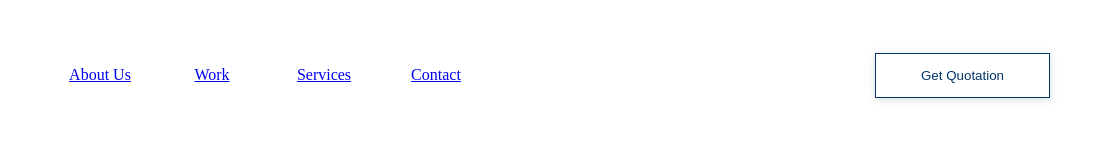
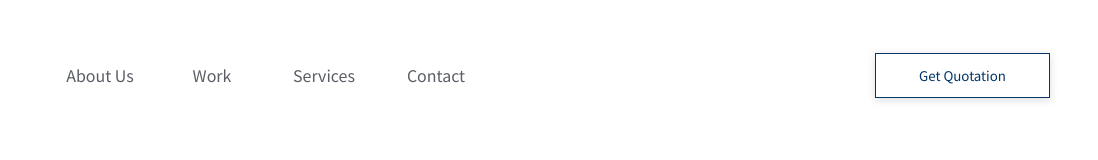
Before and after one commit to pkestikar/mountPackaging, a React app: page / in a window 1280 px wide. Shown: the full height of the page, 182-1280 px from the left. Built offline with nearby package versions, Linux system fonts and the light colour scheme; no server answers.

Commit message:
updates for the icon component

```diff
--- a/app/components/Button/buttonPalettes.scss
+++ b/app/components/Button/buttonPalettes.scss
@@ -8,7 +8,7 @@
   box-shadow: 0 2px 8px 0 white;
 }
 .mp--button-primary:active {
-  box-shadow: 0 2px 8px 0 white;
+  box-shadow: 0 2px 2px 0 white;
 }
 
 .mp--button-secondary {
@@ -21,7 +21,7 @@
   box-shadow: 0 2px 8px 0 $navy-blue;
 }
 .mp--button-secondary:active {
-  box-shadow: 0 2px 8px 0 $navy-blue;
+  box-shadow: 0 2px 2px 0 $navy-blue;
 }
 
 .mp--button-tertiary {
@@ -34,5 +34,5 @@
   box-shadow: 0 2px 8px 0 $navy-blue;
 }
 .mp--button-tertiary:active {
-  box-shadow: 0 2px 8px 0 $navy-blue;
+  box-shadow: 0 2px 2px 0 $navy-blue;
 }
--- a/app/components/Button/style.scss
+++ b/app/components/Button/style.scss
@@ -3,6 +3,7 @@
 .mp--button {
   height: 45px;
   width: 175px;
+  font-family: $site-font-family;
   &.small {
     height: 35px;
     width: 145px;
@@ -27,3 +28,10 @@
     cursor: not-allowed;
   }
 }
+
+.mp--button:hover {
+  cursor: pointer;
+}
+.mp--button:active {
+  transform: scale(0.99);
+}
--- a/app/components/Icon/index.js
+++ b/app/components/Icon/index.js
@@ -1 +1,23 @@
 import React from 'react';
+import { ReactSVG } from "react-svg";
+
+const Icon = (props) => {
+    return (
+        <ReactSVG
+            src={`${props.iconPath}`}
+            beforeInjection={(svg) => {
+                svg.setAttribute('style', `height: ${props.sizeInPixels}px; width: ${props.sizeInPixels}px`);
+            }}
+            wrapper={'span'}
+            className={'mp--icon'}
+            onClick={() => props.onClick}
+        />
+    );
+};
+
+Icon.defaultProps = {
+    onClick: () => {},
+    sizeInPixels: '16'
+};
+
+export default Icon;
--- a/app/components/TopBar/index.js
+++ b/app/components/TopBar/index.js
@@ -2,9 +2,12 @@ import React from 'react';
 import { NavLink } from "react-router-dom";
 import Button from '../Button';
 
+import Icon from 'Components/Icon';
+
 const TopBar = (props) => {
     return (
         <div className="mp--topbar">
+            <div className="mp--topbar--inner">
                 <div className="logo-container">
                     <img src="../../../images/logo.png" alt="Logo"/>
                 </div>
@@ -13,9 +16,11 @@ const TopBar = (props) => {
                     <NavLink to={'/work/'} activeClassName={'active'}>Work</NavLink>
                     <NavLink to={'/services/'} activeClassName={'active'}>Services</NavLink>
                     <NavLink to={'/contact/'} activeClassName={'active'}>Contact</NavLink>
+                    <NavLink to={'/contact/'} activeClassName={'active'}><Icon src={'../../../images/svg/burger-menu-icon.svg'}/></NavLink>
                 </div>
                 <div className="get-quote-wrapper">
                     <Button palette={'secondary'}>Get Quotation</Button>
+                </div>
             </div>
         </div>
     )
--- a/app/components/TopBar/style.scss
+++ b/app/components/TopBar/style.scss
@@ -1,10 +1,17 @@
 .mp--topbar {
   display: flex;
+  justify-content: center;
   width: 100%;
   position: absolute;
   top: 0;
   left: 0;
   height: 150px;
+  background: transparent;
+  &--inner {
+    max-width: $site-max-width;
+    width: 100%;
+    display: flex;
+  }
 
   .logo-container {
     height: 100%;
@@ -25,6 +32,21 @@
     a {
       width: 7rem;
       text-align: center;
+      text-decoration: none;
+      color: $neutral;
+    }
+    a:hover {
+      text-decoration: underline;
+      color: $dark-blue;
+    }
+    a:active {
+      text-decoration: underline;
+      color: $dark-blue;
+    }
+
+    .active {
+      text-decoration: underline;
+      color: $dark-blue;
     }
   }
 
--- a/app/scss/app.scss
+++ b/app/scss/app.scss
@@ -1,4 +1,7 @@
 @import './vars';
+
+@import './global';
 
 @import '../components/TopBar/style';
 @import '../components/Button/style';
+@import '../components/Icon/style';
--- /dev/null
+++ b/app/scss/global.scss
@@ -0,0 +1,3 @@
+body {
+  font-family: $site-font-family;
+}
--- a/app/scss/vars.scss
+++ b/app/scss/vars.scss
@@ -2,3 +2,7 @@ $navy-blue: #033568;
 $dark-blue: #1C202B;
 $blue-grey: #7F8595;
 $light-periwinkle: #DDE1EC;
+$neutral: #5B5E66;
+
+$site-max-width: 1440px;
+$site-font-family: 'Noto Sans JP', sans-serif;
--- a/index.html
+++ b/index.html
@@ -5,6 +5,7 @@
     <meta name="viewport" content="width=device-width, initial-scale=1, shrink-to-fit=no">
     <title>Mount Packaging Machinery Pvt. Ltd.</title>
     <link rel="stylesheet" href="dist/app.css">
+    <link href="https://fonts.googleapis.com/css2?family=Noto+Sans+JP&display=swap" rel="stylesheet">
 </head>
 <body>
     <div id="root">
```
Also changed, not shown: app/components/Icon/Icon.test.js (+26 -1 lines), dist/app.css, dist/site-vars.css (added), images/svg/burger-menu-icon.svg (added), 5 other files. Lines whose indentation alone changed are shown as unchanged.
